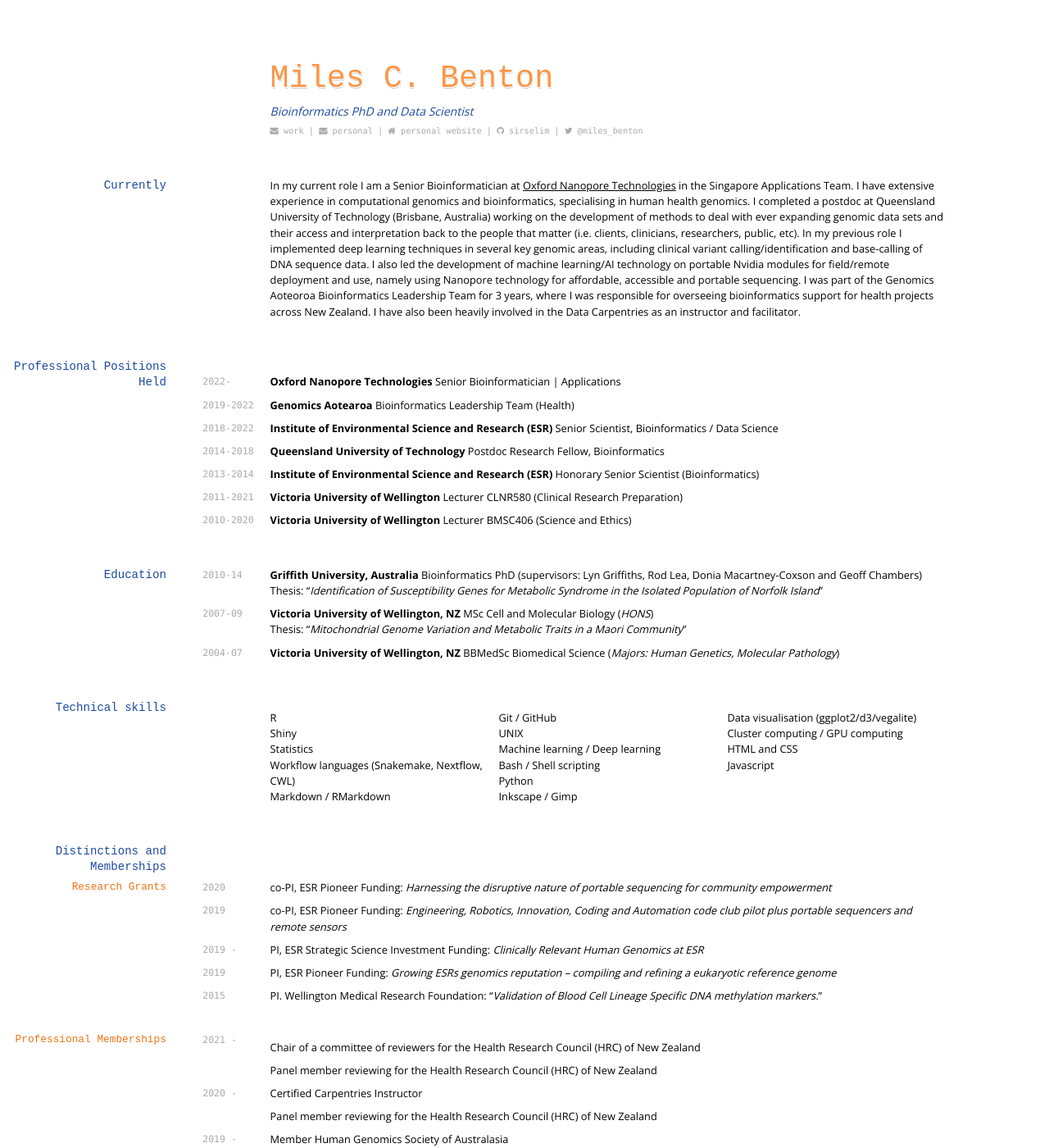
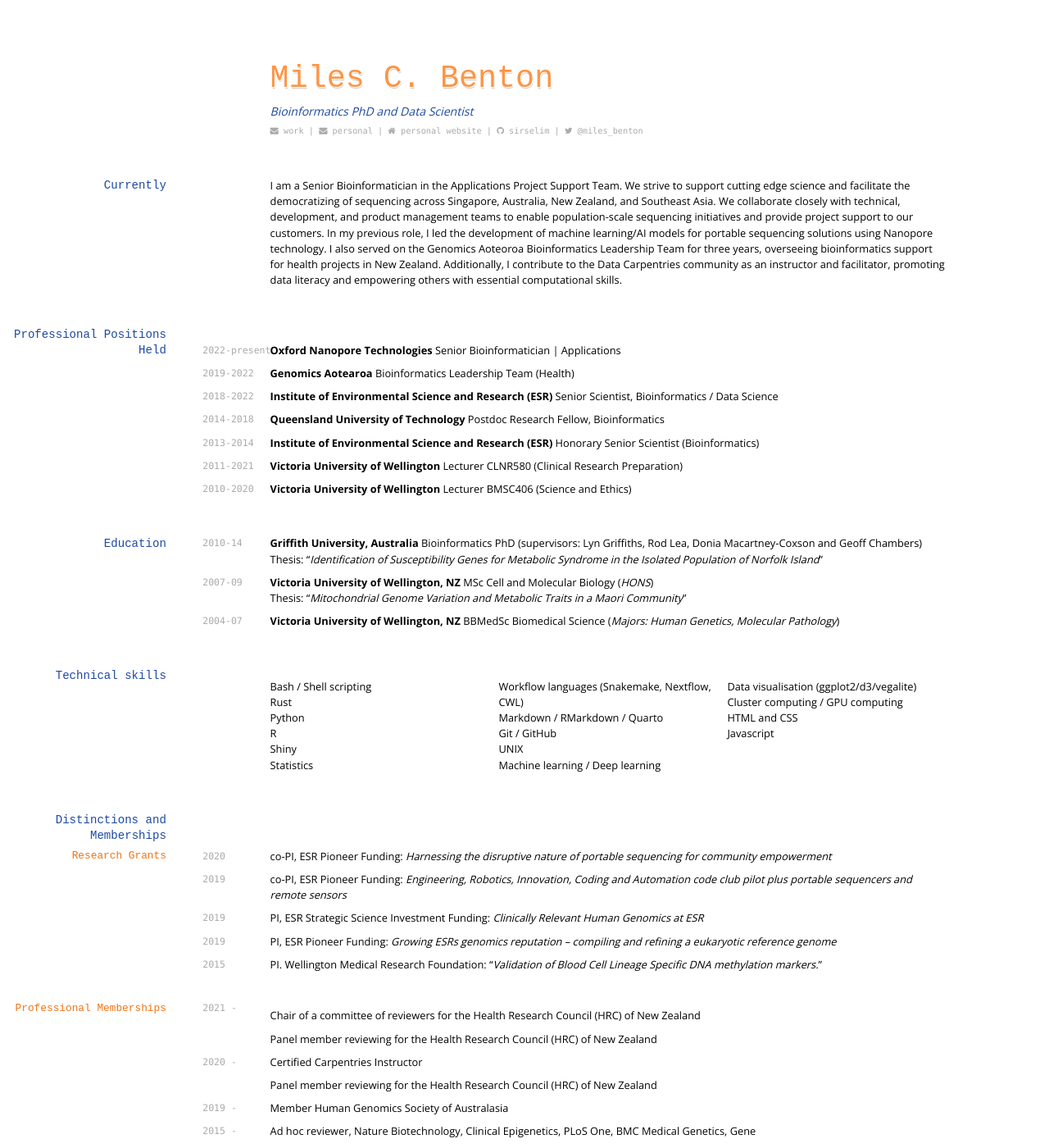
Before and after one commit to sirselim/Miles_CV, a Jekyll site: the page built from index.md, in a window 1280 px wide and 1400 px high. Shown: the whole window at 82% size. Built offline with Jekyll 4.4.1, drawn with Linux system fonts in a browser that asks for light colours; some web fonts are replaced; some of the changed text lies outside the part shown.

Commit message:
updated CV

```diff
--- a/index.md
+++ b/index.md
@@ -19,11 +19,11 @@ Bioinformatics PhD and Data Scientist
 
 ## Currently
 
-In my current role I am a Senior Bioinformatician at [Oxford Nanopore Technologies](www.nanoporetech.com) in the Singapore Applications Team. I have extensive experience in computational genomics and bioinformatics, specialising in human health genomics. I completed a postdoc at Queensland University of Technology (Brisbane, Australia) working on the development of methods to deal with ever expanding genomic data sets and their access and interpretation back to the people that matter (i.e. clients, clinicians, researchers, public, etc). In my previous role I implemented deep learning techniques in several key genomic areas, including clinical variant calling/identification and base-calling of DNA sequence data. I also led the development of machine learning/AI technology on portable Nvidia modules for field/remote deployment and use, namely using Nanopore technology for affordable, accessible and portable sequencing. I was part of the Genomics Aoteoroa Bioinformatics Leadership Team for 3 years, where I was responsible for overseeing bioinformatics support for health projects across New Zealand. I have also been heavily involved in the Data Carpentries as an instructor and facilitator.
+I am a Senior Bioinformatician in the Applications Project Support Team. We strive to support cutting edge science and facilitate the democratizing of sequencing across Singapore, Australia, New Zealand, and Southeast Asia. We collaborate closely with technical, development, and product management teams to enable population-scale sequencing initiatives and provide project support to our customers. In my previous role, I led the development of machine learning/AI models for portable sequencing solutions using Nanopore technology. I also served on the Genomics Aoteoroa Bioinformatics Leadership Team for three years, overseeing bioinformatics support for health projects in New Zealand. Additionally, I contribute to the Data Carpentries community as an instructor and facilitator, promoting data literacy and empowering others with essential computational skills.
 
 ## Professional Positions Held
 
-`2022-`
+`2022-present`
 __Oxford Nanopore Technologies__ Senior Bioinformatician | Applications
 
 `2019-2022`
@@ -59,17 +59,17 @@ __Victoria University of Wellington, NZ__ BBMedSc Biomedical Science (_Majors: H
 
 ## Technical skills
 
+* Bash / Shell scripting
+* Rust
+* Python
 * R
 * Shiny
 * Statistics
 * Workflow languages (Snakemake, Nextflow, CWL)
-* Markdown / RMarkdown
+* Markdown / RMarkdown / Quarto
 * Git / GitHub
 * UNIX
 * Machine learning / Deep learning
-* Bash / Shell scripting
-* Python
-* Inkscape / Gimp
 * Data visualisation (ggplot2/d3/vegalite)
 * Cluster computing / GPU computing
 * HTML and CSS
@@ -83,7 +83,7 @@ __Victoria University of Wellington, NZ__ BBMedSc Biomedical Science (_Majors: H
 
 `2019`  co-PI, ESR Pioneer Funding: *Engineering, Robotics, Innovation, Coding and Automation code club pilot plus portable sequencers and remote sensors*
 
-`2019 - `  PI, ESR Strategic Science Investment Funding: *Clinically Relevant Human Genomics at ESR*
+`2019`  PI, ESR Strategic Science Investment Funding: *Clinically Relevant Human Genomics at ESR*
 
 `2019`  PI, ESR Pioneer Funding: *Growing ESRs genomics reputation – compiling and refining a eukaryotic reference genome*
 
@@ -180,13 +180,23 @@ A course designed to walk Research Supervisors through the frameworks and pragma
 
 ## Publication Metrics
 
-* Journal articles: __49__
-* H-index: __19__
-* Citations: __1337__
+* Journal articles: __57__
+* H-index: __22__
+* Citations: __1842__
 
 ## Publications
 
 <!-- ### Journals -->
+
+`2024`
+
+Wong C, Tham CY, Yang L, **Benton MC**, Narang V, Denil S, Duan K, Yew YW, Lee B, Florez de Sessions P, Common JEA. (2024) Nanopore sequencing enables allelic phasing of FLG loss-of-function variants, intragenic copy number variation and methylation status in atopic dermatitis and ichthyosis vulgaris. *Journal of Investigative Dermatology*, Feb 7:S0022-202X(24)00097-6
+
+Chin HL, **Benton MC**, Yang L, Poon KS, Tan KML, Jamuar SS, Foo R, Law HY, Goh DM, Chong SS, and de Sessions PF. (2024). Clinical application of targeted long read sequencing in prenatal beta-thalassemia testing and genetic counseling. *Molecular Genetics & Genomic Medicine*, 12, e2285.
+
+`2023`
+
+Bloomfield M, Hutton S, Velasco C, Burton M, **Benton MC**, Storey M, ESR Genomics Consortium. (2023) Oxford Nanopore next generation sequencing in a front-line clinical microbiology laboratory without on-site bioinformaticians. *Pathology* 56(3)
 
 `2021`
 
```
